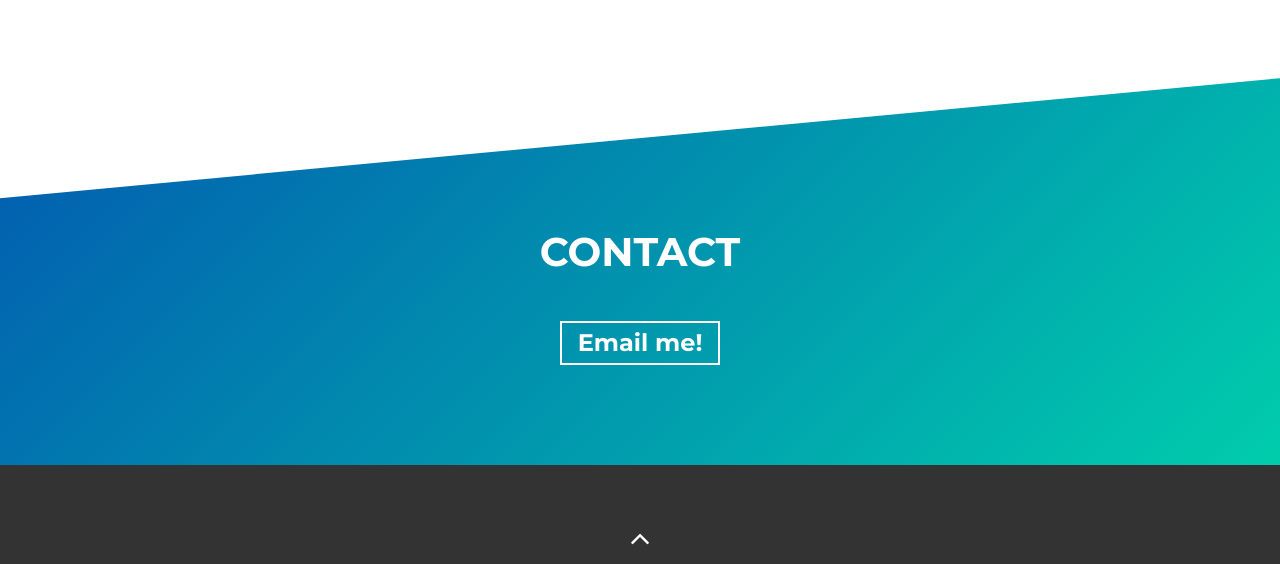
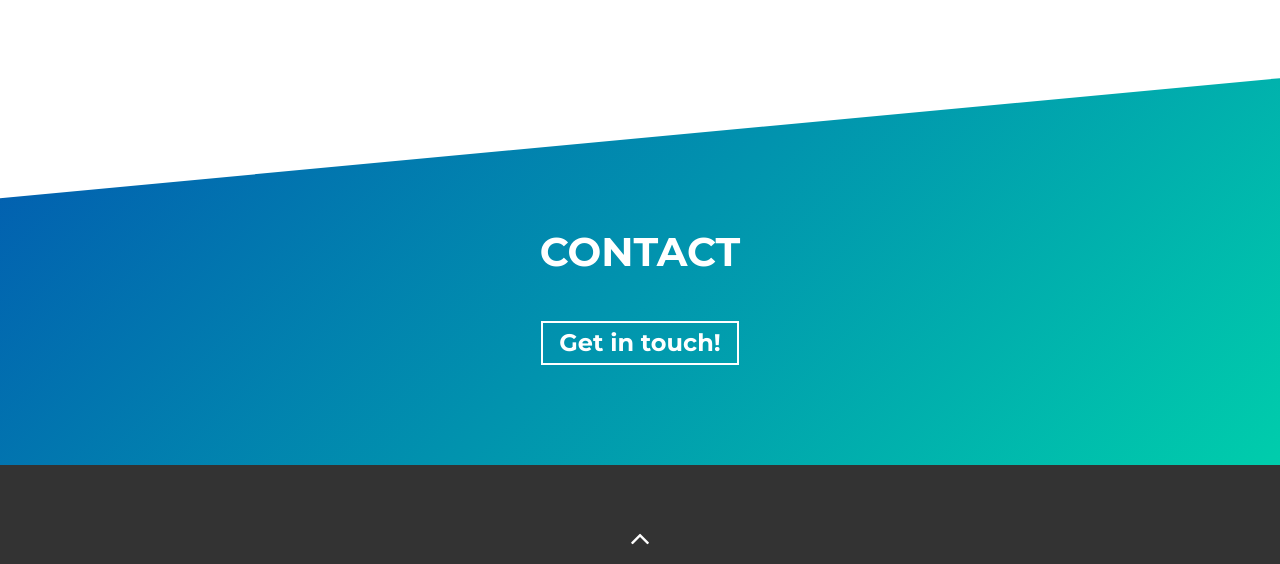
Before and after one commit to johny1122/Portfolio-Site, a website built with Parcel: page src/index.html in a window 1280 px wide. Shown: the part 2744-3308 px from the top of the page. Built offline with nearby package versions, Linux system fonts and the light colour scheme.

Commit message:
Update index.html

```diff
--- a/src/index.html
+++ b/src/index.html
@@ -302,7 +302,7 @@
             target="_blank"
             class="cta-btn cta-btn--resume"
             href="mailto:yonatanb95@gmail.com"
-            >Email me!</a
+            >Get in touch!</a
           >
         </div>
       </div>
```
